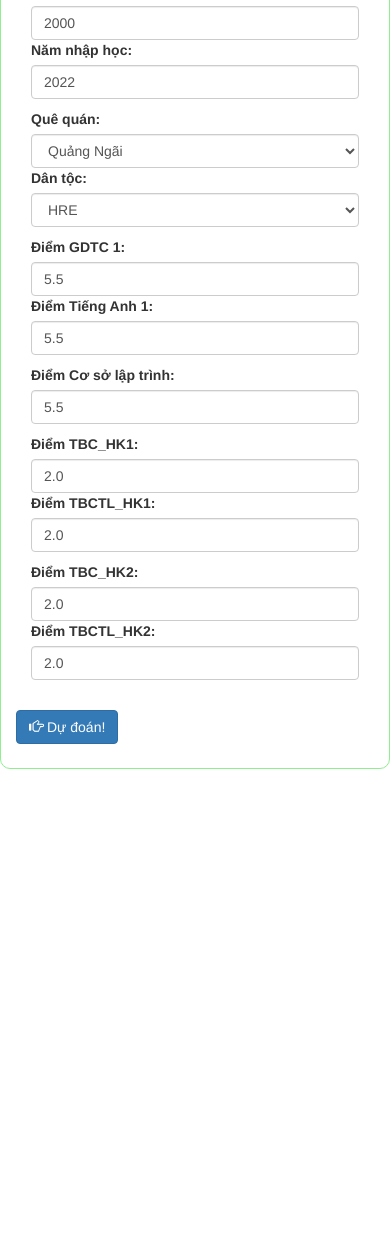
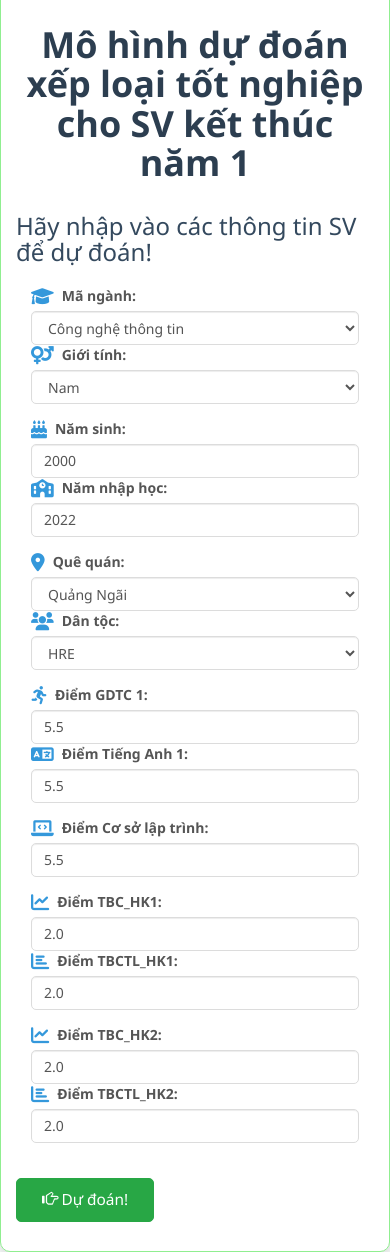
Before and after one commit to nguyen-thanh-viet/flask-graduation-app, a Flask app: page / in a window 390 px wide. Shown: the part 340-1592 px from the top of the page. Before the commit the page ends 1109 px from the top, so only its background shows below. Run offline with Flask 3, Linux system fonts and the light colour scheme; some libraries are stand-ins or nearby versions.

Commit message:
Update index.html

```diff
--- a/templates/index.html
+++ b/templates/index.html
@@ -1,30 +1,99 @@
+%%writefile templates/index.html
+
 <html>
 <head>
     <title>Dự đoán xếp loại tốt nghiệp SV</title>
     <meta charset="utf-8" />
 
     <link rel="stylesheet" href="https://maxcdn.bootstrapcdn.com/bootstrap/3.3.6/css/bootstrap.min.css" />
+    <link rel="stylesheet" href="https://cdnjs.cloudflare.com/ajax/libs/font-awesome/6.0.0-beta3/css/all.min.css"/>
+
     <script src="https://ajax.googleapis.com/ajax/libs/jquery/3.1.0/jquery.min.js"></script>
     <style>
-        .row {
-            margin-bottom: 10px;
-        }
+    body {
+        font-family: 'Segoe UI', Tahoma, Geneva, Verdana, sans-serif;
+        background-color: #f4f7f6; /* Light gray background */
+        padding-top: 20px;
+    }
+    .container {
+        background-color: #ffffff; /* White background for the form */
+        box-shadow: 0 4px 8px rgba(0, 0, 0, 0.1);
+        padding: 30px;
+        margin-top: 20px;
+        border-radius: 10px;
+    }
+    h1 {
+        color: #2c3e50; /* Dark blue for main title */
+        font-weight: bold;
+        margin-bottom: 30px;
+        text-align: center;
+    }
+    h3 {
+        color: #34495e; /* Slightly lighter dark blue for subtitles */
+        margin-top: 25px;
+        margin-bottom: 20px;
+    }
+    .form-control {
+        border-radius: 5px;
+        border: 1px solid #dcdcdc;
+    }
+    .col-form-label {
+        font-weight: 600;
+        color: #555;
+        display: flex; /* Allow icon and text to be on the same line */
+        align-items: center; /* Vertically align icon and text */
+    }
+    .col-form-label i {
+        margin-right: 8px; /* Space between icon and text */
+        color: #3498db; /* Blue color for icons */
+        font-size: 1.3em; /* Slightly larger icon size */
+    }
+    .btn-primary {
+        background-color: #28a745; /* Green for the button */
+        border-color: #28a745;
+        padding: 10px 25px;
+        font-size: 1.1em;
+        border-radius: 5px;
+        transition: background-color 0.3s ease;
+    }
+    .btn-primary:hover {
+        background-color: #218838;
+        border-color: #1e7e34;
+    }
+    .alert-info {
+        background-color: #d1ecf1;
+        border-color: #bee5eb;
+        color: #0c5460;
+        margin-top: 30px;
+        padding: 15px;
+        border-radius: 5px;
+    }
+    .alert-info strong {
+        color: #0c5460;
+    }
+    .row {
+        margin-bottom: 15px; /* Increase space between rows */
+    }
+
     </style>
+
 </head>
 
 <body>
-    <p>
-    <h1 align="center">Dự đoán xếp loại tốt nghiệp SV</h1>
-    </p>
+
+
     <div class="container" style="border: 1px groove lightgreen; border-radius: 10px; padding: 0 30px">
         <div class="row">
+            <img src="Images/pdu_banner.jpg" width="100%" />
+        </div>
+        <div class="row">
+            <h1>Mô hình dự đoán xếp loại tốt nghiệp cho SV kết thúc năm 1</h1>
             <h3>Hãy nhập vào các thông tin SV để dự đoán!</h3>
-
             <form action="{{url_for('getprediction')}}" method="post">
 
                 <div class="row">
                     <div class="col-sm-6">
-                         <label for="MaNganh" class="col-sm-4 col-form-label">Mã ngành:</label>
+                         <label for="MaNganh" class="col-sm-4 col-form-label"><i class="fas fa-graduation-cap"></i> Mã ngành:</label>
                         <div class="col-sm-6">
                             <select name="MaNganh" id="MaNganh" class="form-control">
                                 <option value="1"
@@ -40,7 +109,7 @@
                         </div>
                     </div>
                    <div class="col-sm-6">
-                        <label for="GioiTinh" class="col-sm-4 col-form-label">Giới tính:</label>
+                        <label for="GioiTinh" class="col-sm-4 col-form-label"><i class="fas fa-venus-mars"></i> Giới tính:</label>
                         <div class="col-sm-4">
                             <select name="GioiTinh" id="GioiTinh" class="form-control">
                                 <option value="1"
@@ -59,7 +128,7 @@
 
                 <div class="row">
                     <div class="col-sm-6">
-                        <label for="NamSinh" class="col-sm-4 col-form-label">Năm sinh:</label>
+                        <label for="NamSinh" class="col-sm-4 col-form-label"><i class="fas fa-birthday-cake"></i> Năm sinh:</label>
                         <div class="col-sm-4">
                             <input type="number" class="form-control" id="NamSinh" name="NamSinh" value=
                             {% if nam_sinh %}
@@ -70,7 +139,7 @@
                         </div>
                     </div>
                     <div class="col-sm-6">
-                        <label for="NamNhapHoc" class="col-sm-4 col-form-label">Năm nhập học:</label>
+                        <label for="NamNhapHoc" class="col-sm-4 col-form-label"><i class="fas fa-school"></i> Năm nhập học:</label>
                         <div class="col-sm-4">
                             <input type="number" class="form-control" id="NamNhapHoc" name="NamNhapHoc" value=
                             {% if nam_nhap_hoc %}
@@ -85,7 +154,7 @@
 
                 <div class="row">
                     <div class="col-sm-6">
-                        <label for="QueQuan" class="col-sm-4 col-form-label">Quê quán:</label>
+                        <label for="QueQuan" class="col-sm-4 col-form-label"><i class="fas fa-map-marker-alt"></i> Quê quán:</label>
                         <div class="col-sm-4">
                             <select name="QueQuan" id="QueQuan" class="form-control">
                                 {% for x in que_quan_list %}
@@ -98,7 +167,7 @@
                         </div>
                     </div>
                     <div class="col-sm-6">
-                        <label for="DanToc" class="col-sm-4 col-form-label">Dân tộc:</label>
+                        <label for="DanToc" class="col-sm-4 col-form-label"><i class="fas fa-users"></i> Dân tộc:</label>
                         <div class="col-sm-4">
                             <select name="DanToc" id="DanToc" class="form-control">
                                 {% for x in dan_toc_list %}
@@ -115,7 +184,7 @@
 
                 <div class="row">
                     <div class="col-sm-6">
-                        <label for="GDTC1" class="col-sm-4 col-form-label">Điểm GDTC 1:</label>
+                        <label for="GDTC1" class="col-sm-4 col-form-label"><i class="fas fa-running"></i> Điểm GDTC 1:</label>
                         <div class="col-sm-3">
                             <input type="number" class="form-control" id="GDTC1" name="GDTC1" value=
                             {% if gdtc1 %}
@@ -126,7 +195,7 @@
                         </div>
                     </div>
                     <div class="col-sm-6">
-                        <label for="TA1" class="col-sm-4 col-form-label">Điểm Tiếng Anh 1:</label>
+                        <label for="TA1" class="col-sm-4 col-form-label"><i class="fas fa-language"></i> Điểm Tiếng Anh 1:</label>
                         <div class="col-sm-3">
                             <input type="number" class="form-control" id="TA1" name="TA1" value=
                             {% if ta1 %}
@@ -140,7 +209,7 @@
 
                 <div class="row">
                     <div class="col-sm-6">
-                        <label for="CSLT" class="col-sm-4 col-form-label">Điểm Cơ sở lập trình:</label>
+                        <label for="CSLT" class="col-sm-4 col-form-label"><i class="fas fa-laptop-code"></i> Điểm Cơ sở lập trình:</label>
                         <div class="col-sm-3">
                             <input type="number" class="form-control" id="CSLT" name="CSLT" value=
                             {% if cslt %}
@@ -154,7 +223,7 @@
 
                 <div class="row">
                     <div class="col-sm-6">
-                        <label for="TBC_HK1" class="col-sm-4 col-form-label">Điểm TBC_HK1:</label>
+                        <label for="TBC_HK1" class="col-sm-4 col-form-label"><i class="fas fa-chart-line"></i> Điểm TBC_HK1:</label>
                         <div class="col-sm-3">
                             <input type="number" class="form-control" id="TBC_HK1" name="TBC_HK1" value=
                             {% if tbc_hk1 %}
@@ -165,7 +234,7 @@
                         </div>
                     </div>
                     <div class="col-sm-6">
-                        <label for="TBCTL_HK1" class="col-sm-4 col-form-label">Điểm TBCTL_HK1:</label>
+                        <label for="TBCTL_HK1" class="col-sm-4 col-form-label"><i class="fas fa-chart-bar"></i> Điểm TBCTL_HK1:</label>
                         <div class="col-sm-3">
                             <input type="number" class="form-control" id="TBCTL_HK1" name="TBCTL_HK1" value=
                             {% if tbctl_hk1 %}
@@ -180,7 +249,7 @@
 
                 <div class="row">
                     <div class="col-sm-6">
-                        <label for="TBC_HK2" class="col-sm-4 col-form-label">Điểm TBC_HK2:</label>
+                        <label for="TBC_HK2" class="col-sm-4 col-form-label"><i class="fas fa-chart-line"></i> Điểm TBC_HK2:</label>
                         <div class="col-sm-3">
                             <input type="number" class="form-control" id="TBC_HK2" name="TBC_HK2" value=
                             {% if tbc_hk2 %}
@@ -191,7 +260,7 @@
                         </div>
                     </div>
                     <div class="col-sm-6">
-                        <label for="TBCTL_HK2" class="col-sm-4 col-form-label">Điểm TBCTL_HK2:</label>
+                        <label for="TBCTL_HK2" class="col-sm-4 col-form-label"><i class="fas fa-chart-bar"></i> Điểm TBCTL_HK2:</label>
                         <div class="col-sm-3">
                             <input type="number" class="form-control" id="TBCTL_HK2" name="TBCTL_HK2" value=
                             {% if tbctl_hk2 %}
@@ -209,7 +278,7 @@
                 </button>
             </form>
           {% if answer %}
-            <h3 align="center" style="color: lightslategray; font-weight: bold">Kết quả xếp loại tốt nghiệp:</h3>
+            <h3 align="center" style="color: lightslategray; font-weight: bold">Dự đoán kết quả xếp loại tốt nghiệp:</h3>
             <div class="alert alert-info lead text-center"><strong>{{answer}}</strong></div>
           {% endif %}
         </div>
```
